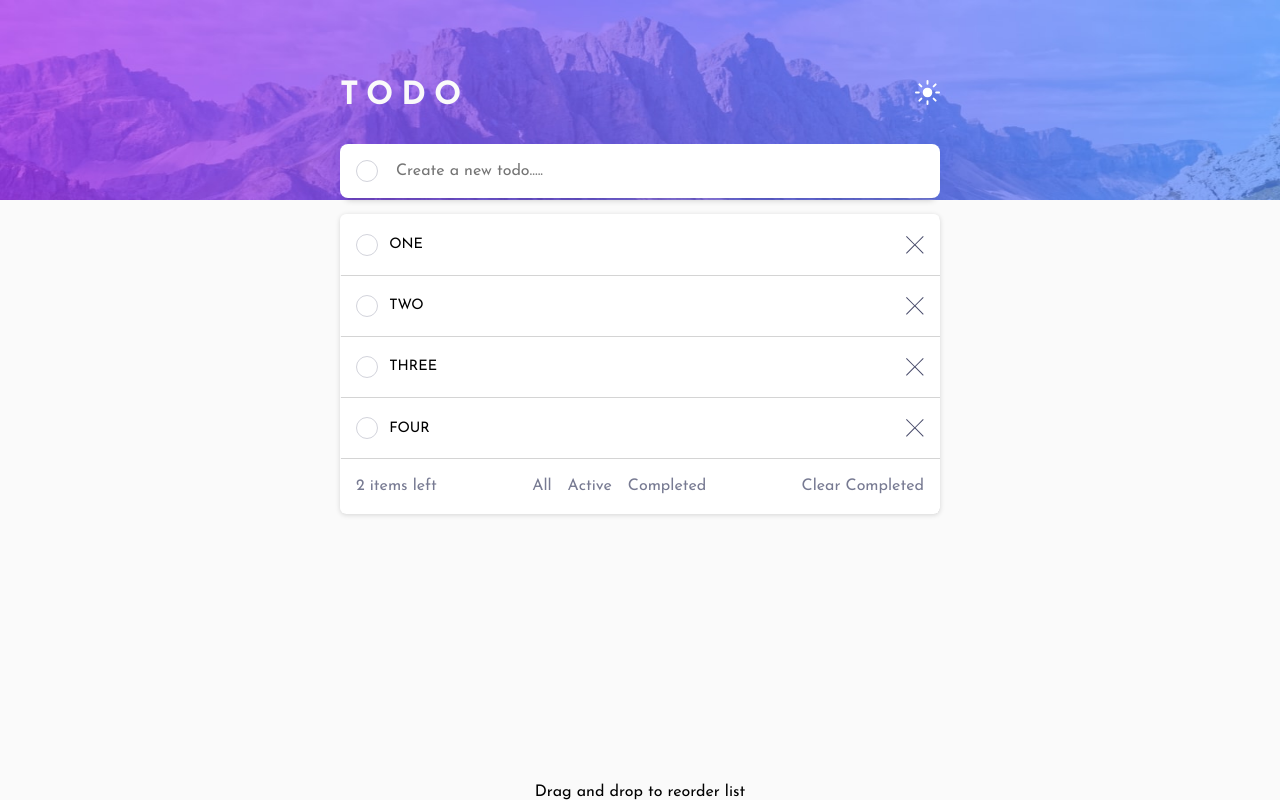
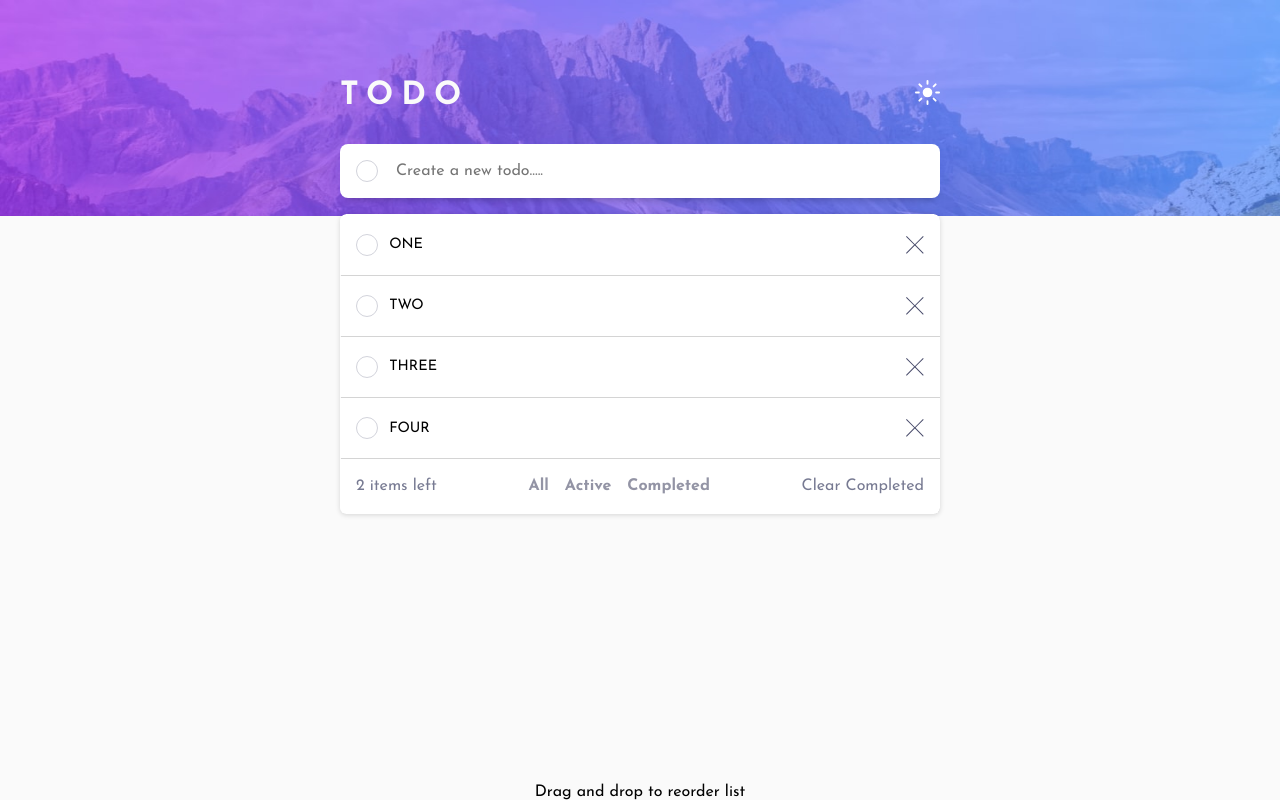
Before and after one commit to jamesbatayola/frontend-mentor-todo-app, a plain HTML site: page index.html in a window 1280 px wide. Drawn offline with Linux system fonts and the light colour scheme.

Commit message:
checkpoint

```diff
--- a/app.js
+++ b/app.js
@@ -4,7 +4,7 @@ const themeIcon = document.querySelector(".theme-icon");
 
 const checkboxez = document.querySelectorAll(".checkbox");
 
-const footerText = document.querySelectorAll(".footer-text");
+// const footerText = document.querySelectorAll(".footer-text");
 
 const input = document.querySelector(".todo-input");
 
--- a/style.css
+++ b/style.css
@@ -65,8 +65,8 @@ body {
 
 .background {
 	position: absolute;
-	min-height: 25%;
-	max-height: 25%;
+	min-height: 27%;
+	max-height: 27%;
 	width: 100%;
 	z-index: -1;
 	top: 0;
@@ -226,10 +226,12 @@ h1 {
 	justify-content: center;
 	gap: 1rem;
 	padding-block: 1rem;
+	box-shadow: 1px 0px 6px rgba(0, 0, 0, 0.1);
 }
 
 .footer-toggles button {
-	font-size: 700;
+	font-weight: bold;
+	color: var(--Dark-light-Grayish-Blue);
 }
 
 footer {
@@ -274,5 +276,6 @@ button:hover {
 		width: auto;
 		padding-block: 0;
 		gap: 1rem;
+		box-shadow: none;
 	}
 }
```
